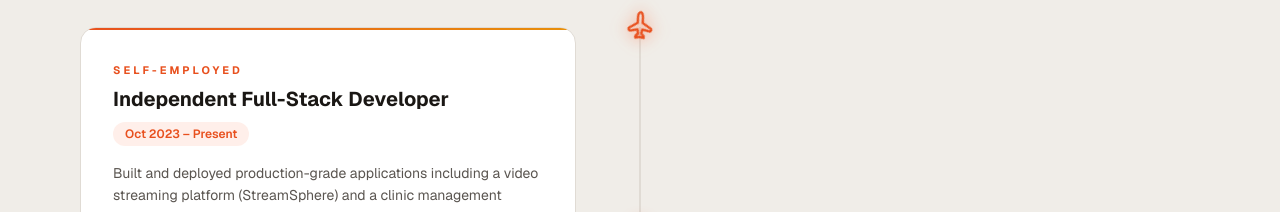
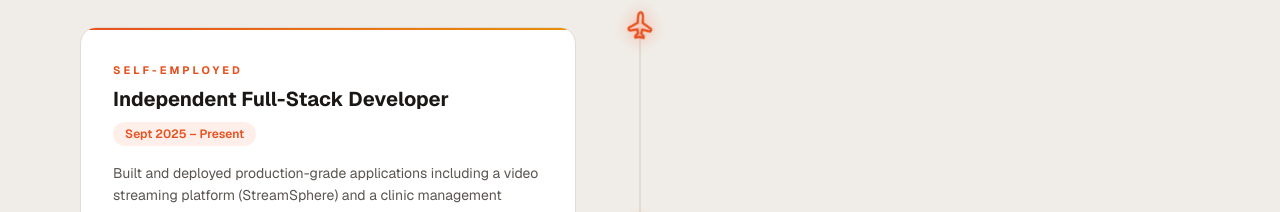
Before and after one commit to bipinchaudhary28899/Portfolio, a Next.js app: page / in a window 1280 px wide. Shown: the part 2020-2232 px from the top of the page. Built offline with nearby package versions, Linux system fonts and the light colour scheme.

Commit message:
fix date

```diff
--- a/src/data/portfolio.ts
+++ b/src/data/portfolio.ts
@@ -69,7 +69,7 @@ export const experiences = [
     role: "Independent Full-Stack Developer",
     company: "Self-Employed",
     companyFull: "Independent Full-Stack Developer (Remote)",
-    period: "Oct 2023 – Present",
+    period: "Sept 2025 – Present",
     description:
       "Built and deployed production-grade applications including a video streaming platform (StreamSphere) and a clinic management system (DentalConnect) with real-world users. Designed end-to-end system architecture covering authentication, scheduling engines, caching strategies, and async workflows. Integrated third-party services — WhatsApp API and OpenAI — for real-time communication and AI-powered features.",
     tech: ["Next.js", "Angular", "Node.js", "AWS", "MongoDB", "Redis", "PostgreSQL", "OpenAI", "WhatsApp API"],
```
